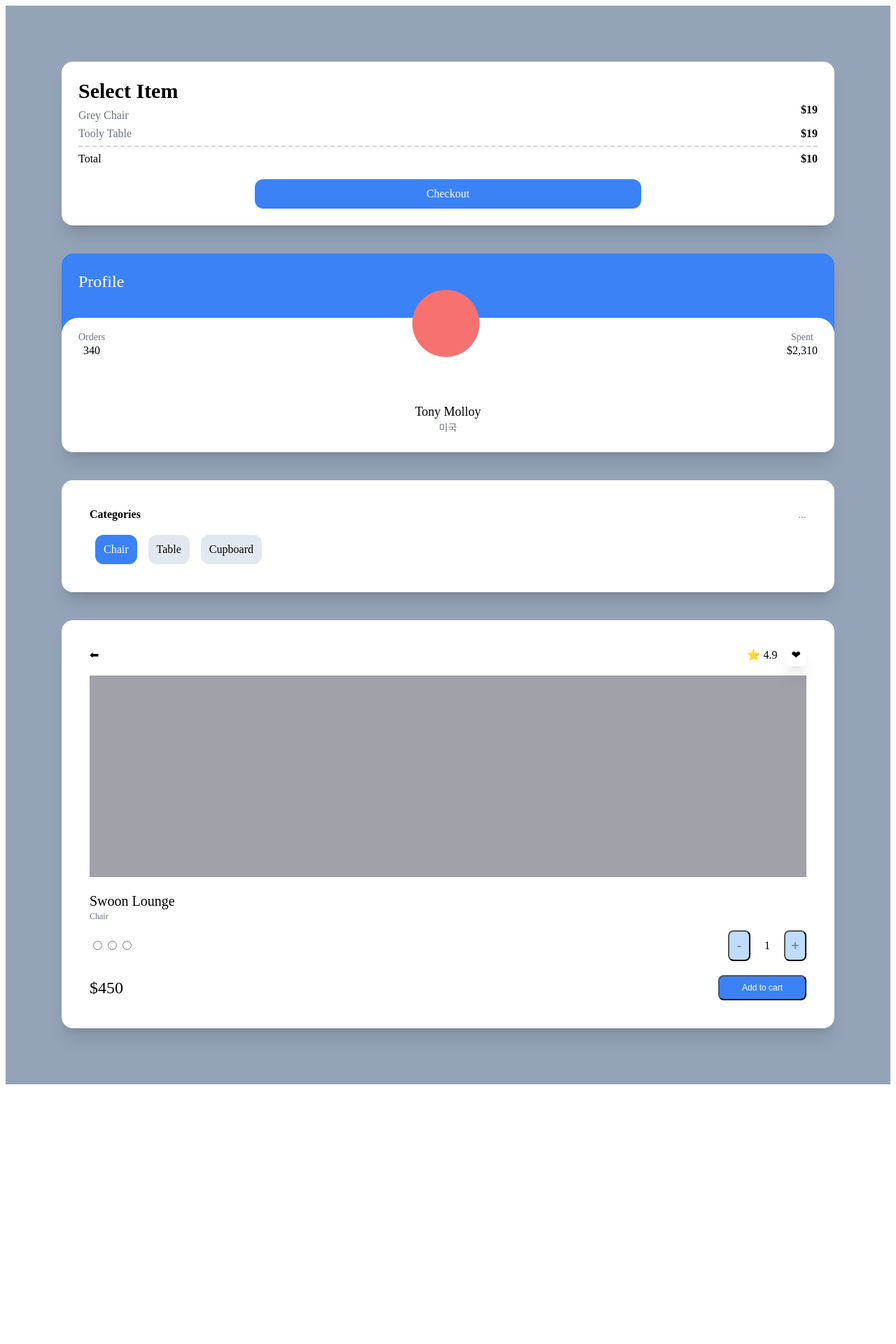
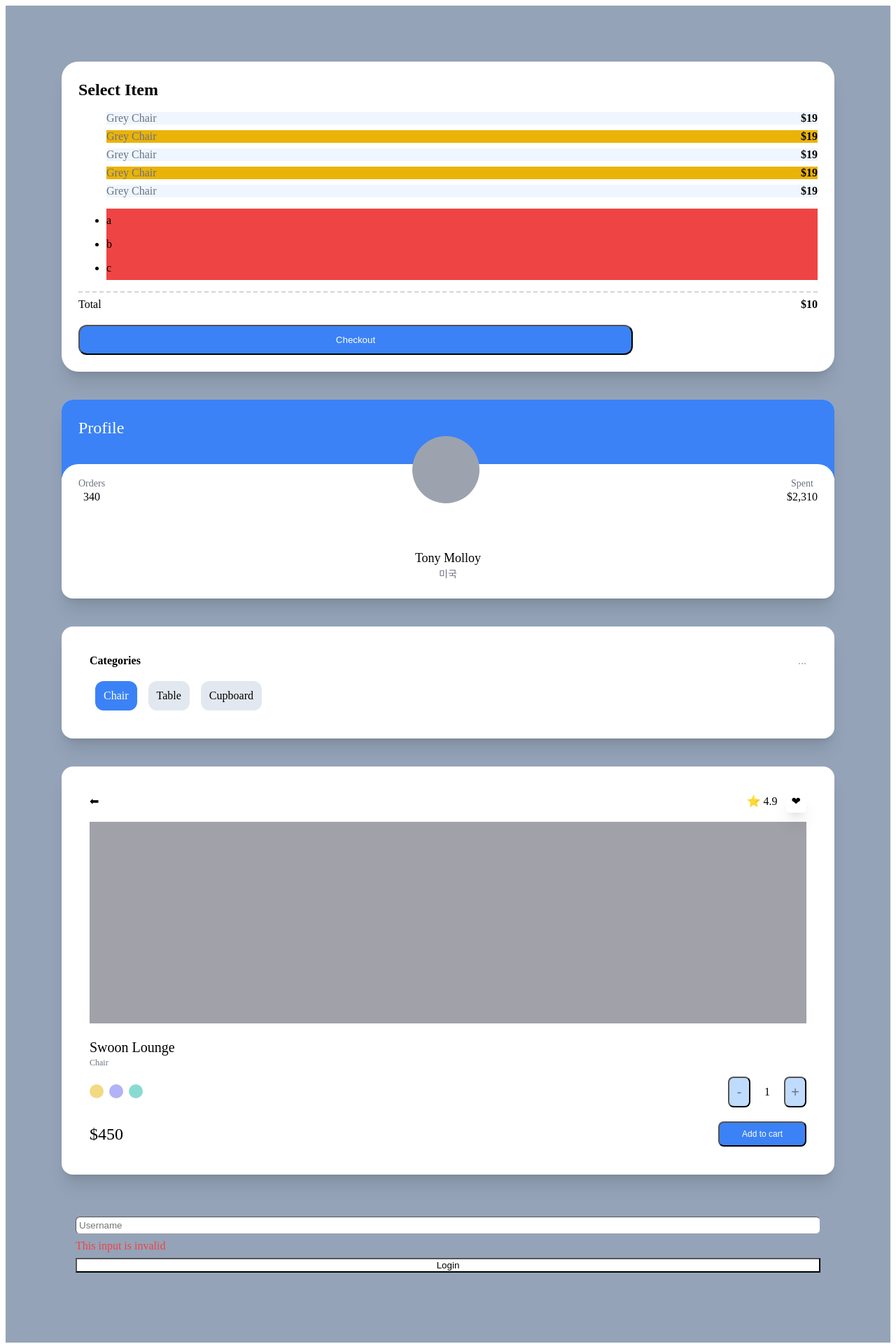
Before and after one commit to moko0428/carrot-market, a Next.js app: page / in a window 1280 px wide. Shown: the top 1920 px of the page at 70% size. Before the commit the page ends 1557 px from the top, so only its background shows below. Built offline with nearby package versions, Linux system fonts and the light colour scheme.

Commit message:
modifiers, Transitions, Modifiers for Lists, Modifiers for Forms

```diff
--- a/pages/index.tsx
+++ b/pages/index.tsx
@@ -3,25 +3,35 @@ import type { NextPage } from "next";
 const Home: NextPage = () => {
   return (
     <div className="bg-slate-400 py-20 px-20 grid gap-10 min-h-screen">
-      <div className="bg-white p-6 rounded-2xl shadow-xl">
-        <span className="font-semibold text-3xl">Select Item</span>
-        <div className="flex justify-between">
-          <span className="text-gray-500 my-2">Grey Chair</span>
-          <span className="font-semibold ">$19</span>
-        </div>
-        <div className="flex justify-between">
-          <span className="text-gray-500">Tooly Table</span>
-          <span className="font-semibold ">$19</span>
-        </div>
+      <div className="bg-white p-6 rounded-3xl shadow-xl">
+        <span className="font-semibold text-2xl">Select Item</span>
+        <ul>
+          {[1, 2, 3, 4, 5].map((i) => (
+            <div
+              key={i}
+              className="flex justify-between my-2 odd:bg-blue-50 even:bg-yellow-500"
+            >
+              <span className="text-gray-500">Grey Chair</span>
+              <span className="font-semibold ">$19</span>
+            </div>
+          ))}
+        </ul>
+        <ul>
+          {["a", "b", "c", ""].map((c, i) => (
+            <li className="bg-red-500 py-2 empty:hidden" key={i}>
+              {c}
+            </li>
+          ))}
+        </ul>
         <div className="flex justify-between mt-2 pt-2 border-t-2 border-dashed border-l-0 border-r-0 border-b-0 border-gray-300">
           <span>Total</span>
           <span className="font-semibold ">$10</span>
         </div>
-        <div className="mt-5 bg-blue-500 text-white p-3 text-center rounded-xl w-2/4 mx-auto">
+        <button className="mt-5 bg-blue-500 text-white p-3 text-center rounded-xl w-3/4 mx-auto hover:bg-teal-500 hover:text-black active:bg-yellow-500 focus:text-red-500">
           Checkout
-        </div>
+        </button>
       </div>
-      <div className="bg-white overflow-hidden rounded-2xl shadow-xl">
+      <div className="bg-white overflow-hidden rounded-2xl shadow-xl group">
         <div className="bg-blue-500 p-6 pb-14">
           <span className="text-white text-2xl ">Profile</span>
         </div>
@@ -31,7 +41,7 @@ const Home: NextPage = () => {
               <span className="text-sm text-gray-500">Orders</span>
               <span className="font-medium">340</span>
             </div>
-            <div className="h-24 w-24 bg-red-400 rounded-full" />
+            <div className="h-24 w-24 bg-gray-400 rounded-full group-hover:bg-red-300 transition-colors" />
             <div className="flex flex-col items-center">
               <span className="text-sm text-gray-500">Spent</span>
               <span className="font-medium">$2,310</span>
@@ -73,10 +83,10 @@ const Home: NextPage = () => {
           <span className="font-medium  text-xl">Swoon Lounge</span>
           <span className="text-xs text-gray-500">Chair</span>
           <div className="mt-3 mb-5 flex justify-between items-center">
-            <div>
-              <input type="radio" />
-              <input type="radio" />
-              <input type="radio" />
+            <div className="space-x-2">
+              <button className="w-5 h-5 rounded-full border-none bg-yellow-500 bg-opacity-50 focus:ring-2 ring-offset-2 ring-yellow-500 transition" />
+              <button className="w-5 h-5 rounded-full border-none bg-indigo-500 bg-opacity-50 focus:ring-2 ring-offset-2 ring-indigo-500 transition" />
+              <button className="w-5 h-5 rounded-full border-none bg-teal-500 bg-opacity-50 focus:ring-2 ring-offset-2 ring-teal-500 transition" />
             </div>
             <div className="flex items-center space-x-5">
               <button className="p-1.5 rounded-lg bg-blue-200 flex justify-center items-center aspect-square w-8 font-medium text-xl text-gray-500">
@@ -96,6 +106,21 @@ const Home: NextPage = () => {
           </div>
         </div>
       </div>
+      <form className="flex flex-col space-y-2 p-5">
+        <input
+          type="text"
+          required
+          placeholder="Username"
+          className="border p-1 peer border-gray-400 rounded-md"
+        />
+        <span className="hidden peer-invalid:block peer-invalid:text-red-500 ">
+          This input is invalid
+        </span>
+        <span className="hidden peer-valid:block peer-valid:text-teal-500 ">
+          Awesome username
+        </span>
+        <input type="submit" value="Login" className="bg-white" />
+      </form>
     </div>
   );
 };
```
